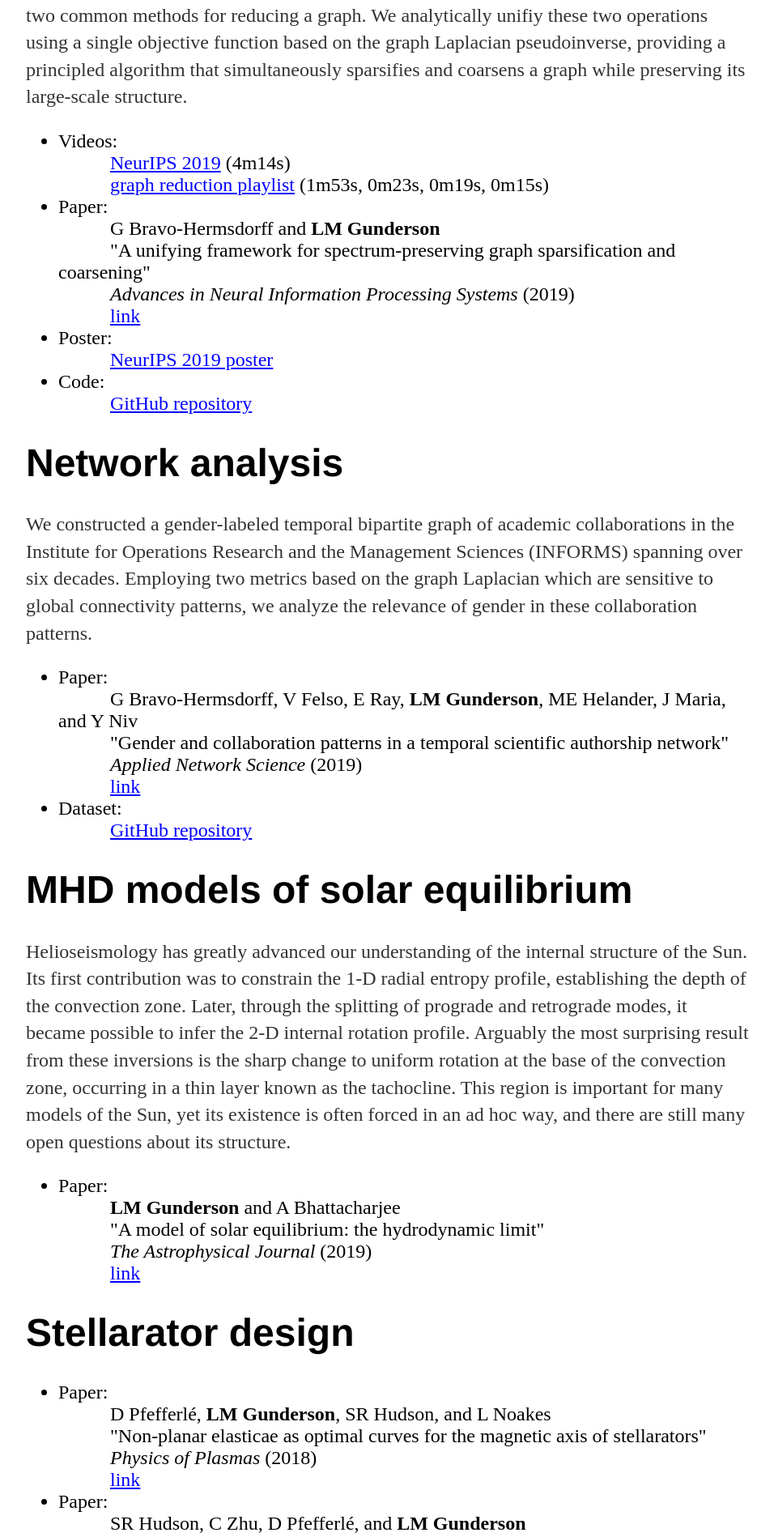
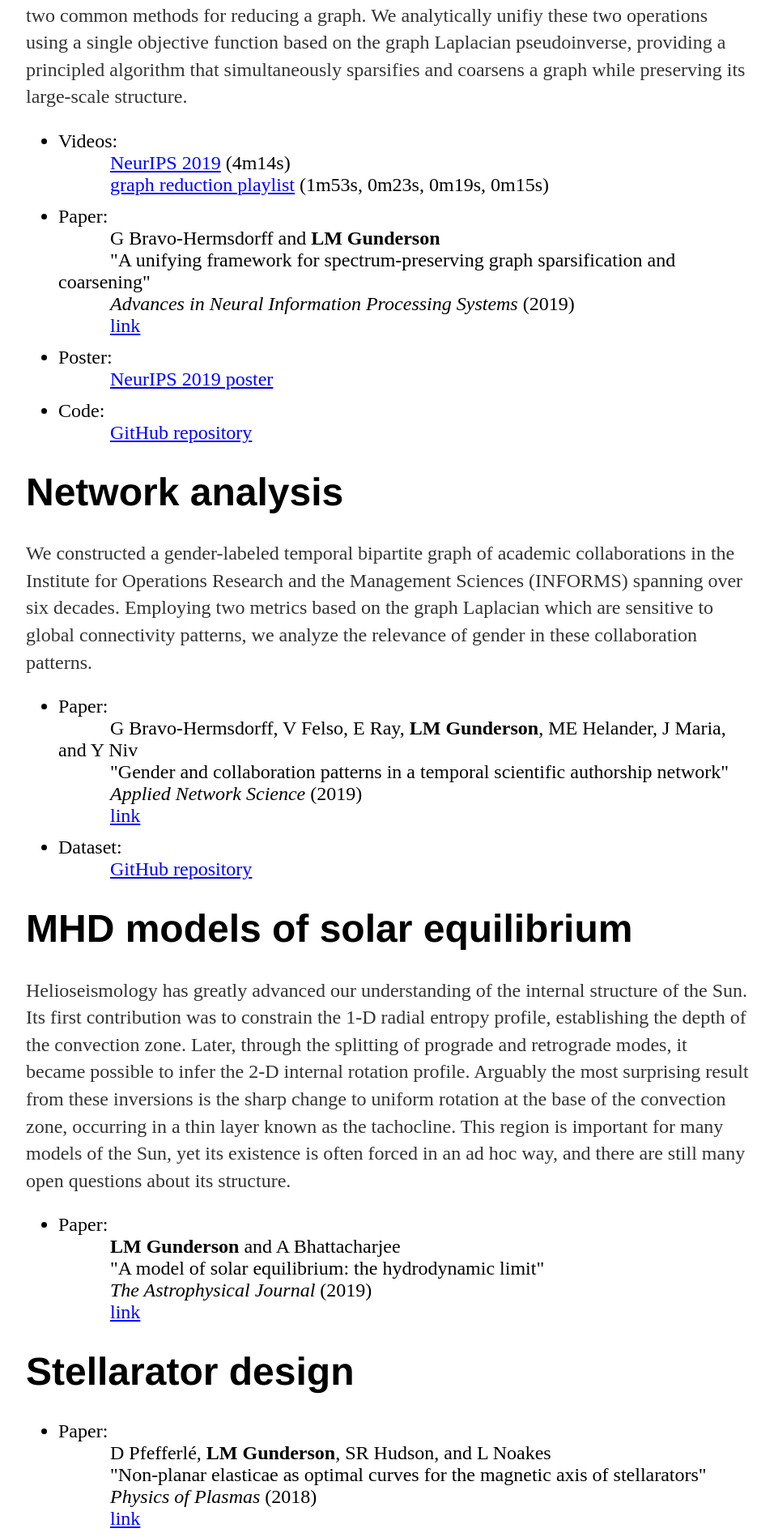
Before and after one commit to LeeMGunderson/LeeMGunderson.github.io, a Jekyll site: the page built from research/index.html, in a window 1280 px wide. Shown: the part 794-2692 px from the top of the page at 81% size, without its empty margins (160-1116 px from the left). Built offline with Jekyll 4.4.1, drawn with Linux system fonts in a browser that asks for light colours.

Commit message:
Update index.html

```diff
--- a/research/index.html
+++ b/research/index.html
@@ -16,7 +16,7 @@ title: Research
 				<br>
 				<font style="margin-left:64px; font-size:24px;">The Turtles are still working on this...</font>
 			</li>
-			<li style="font-size:24px;">Code:
+			<li style="font-size:24px; margin-bottom:12px;">Code:
 				<br>
 				<font style="margin-left:64px; font-size:24px;">The Turtles are still working on this...</font>
 			</li>
@@ -25,14 +25,14 @@ title: Research
 	<h1>Graph reduction</h1>
 		<p style="font-size:24px">The deletion of edges (sparsification) and the merging of adjacent vertices (coarsening) are two common methods for reducing a graph.  We analytically unifiy these two operations using a single objective function based on the graph Laplacian pseudoinverse, providing a principled algorithm that simultaneously sparsifies and coarsens a graph while preserving its large-scale structure.</p>
 		<ul>
-			<li style="font-size:24px;";>Videos:
+			<li style="font-size:24px; margin-bottom:12px;";>Videos:
 				<br>
 				<a href="https://www.youtube.com/watch?v=xTAPZbQlq3A" target="_blank" style="margin-left:64px; text-decoration:underline; color:blue">NeurIPS 2019</a> (4m14s)
 				<br>
 				<a href="https://www.youtube.com/playlist?list=PLmfiQcz2q6d3sZutLri4ZAIDLqM_4K1p-" target="_blank" style="margin-left:64px; text-decoration:underline; color:blue;">graph reduction playlist</a> (1m53s, 0m23s, 0m19s, 0m15s)
 				<br>
 			</li>
-			<li style="font-size:24px;";>Paper:
+			<li style="font-size:24px; margin-bottom:12px;";>Paper:
 				<br>
 				<font style="margin-left:64px; font-size:24px;">G Bravo-Hermsdorff and <strong>LM Gunderson</strong></font>
 				<br>
@@ -42,11 +42,11 @@ title: Research
 				<br>
 				<a href="https://arxiv.org/abs/1902.09702" target="_blank" style="margin-left:64px; font-size:24px; text-decoration:underline; color:blue;">link</a>
 			</li>
-			<li style="font-size:24px;";>Poster:
+			<li style="font-size:24px; margin-bottom:12px;";>Poster:
 				<br>
 				<a href="NeurIPS_Poster.pdf" target="_blank" style="margin-left:64px; text-decoration:underline; color:blue;">NeurIPS 2019 poster</a>
 			</li>
-			<li style="font-size:24px;";>Code:
+			<li style="font-size:24px; margin-bottom:12px;";>Code:
 				<br>
 				<a href="https://github.com/TheGravLab/A-Unifying-Framework-for-Spectrum-Preserving-Graph-Sparsification-and-Coarsening" target="_blank" style="margin-left:64px; text-decoration:underline; color:blue;">GitHub repository</a>
 			</li>
@@ -55,7 +55,7 @@ title: Research
 	<h1>Network analysis</h1>
 		<p style="font-size:24px;">We constructed a gender-labeled temporal bipartite graph of academic collaborations in the Institute for Operations Research and the Management Sciences (INFORMS) spanning over six decades.  Employing two metrics based on the graph Laplacian which are sensitive to global connectivity patterns, we analyze the relevance of gender in these collaboration patterns.</p>
 		<ul>
-			<li style="font-size:24px;">Paper:
+			<li style="font-size:24px; margin-bottom:12px;">Paper:
 				<br>
 				<font style="margin-left:64px; font-size:24px;">G Bravo-Hermsdorff, V Felso, E Ray, <strong>LM Gunderson</strong>, ME Helander, J Maria, and Y Niv</font>
 				<br>
@@ -65,7 +65,7 @@ title: Research
 				<br>
 				<a href="https://appliednetsci.springeropen.com/articles/10.1007/s41109-019-0214-4" target="_blank" style="margin-left:64px; text-decoration:underline; color:blue;">link</a>
 			</li>
-			<li style="font-size:24px;";>Dataset:
+			<li style="font-size:24px; margin-bottom:12px;";>Dataset:
 				<br>
 				<a href="https://github.com/Gecia/INFORMS_TemporalGenderedAuthorshipNetwork" target="_blank" style="margin-left:64px; text-decoration:underline; color:blue;">GitHub repository</a>
 			</li>
@@ -74,7 +74,7 @@ title: Research
 	<h1>MHD models of solar equilibrium</h1>
 		<p style="font-size:24px;">Helioseismology has greatly advanced our understanding of the internal structure of the Sun.  Its first contribution was to constrain the 1-D radial entropy profile, establishing the depth of the convection zone. Later, through the splitting of prograde and retrograde modes, it became possible to infer the 2-D internal rotation profile.  Arguably the most surprising result from these inversions is the sharp change to uniform rotation at the base of the convection zone, occurring in a thin layer known as the tachocline.  This region is important for many models of the Sun, yet its existence is often forced in an ad hoc way, and there are still many open questions about its structure.</p>
 		<ul>
-			<li style="font-size:24px;">Paper:
+			<li style="font-size:24px; margin-bottom:12px;">Paper:
 				<br>
 				<font style="margin-left:64px; font-size:24px;"><strong>LM Gunderson</strong> and A Bhattacharjee</font>
 				<br>
@@ -89,7 +89,7 @@ title: Research
 	<h1>Stellarator design</h1>
 		<p style="font-size:24px;"></p>
 		<ul>
-			<li style="font-size:24px;">Paper:
+			<li style="font-size:24px; margin-bottom:12px;">Paper:
 				<br>
 				<font style="margin-left:64px; font-size:24px;">D Pfefferl&eacute;, <strong>LM Gunderson</strong>, SR Hudson, and L Noakes</font>
 				<br>
@@ -99,7 +99,7 @@ title: Research
 				<br>
 				<a href="https://arxiv.org/abs/1805.02221" target="_blank" style="margin-left:64px; text-decoration:underline; color:blue;">link</a>
 			</li>
-			<li style="font-size:24px;">Paper:
+			<li style="font-size:24px; margin-bottom:12px;">Paper:
 				<br>
 				<font style="margin-left:64px; font-size:24px;">SR Hudson, C Zhu, D Pfefferl&eacute;, and <strong>LM Gunderson</strong></font>
 				<br>
@@ -114,7 +114,7 @@ title: Research
 	<h1>Aerosol targets for plasma experiments</h1>
 		<p style="font-size:24px;"></p>
 		<ul>
-			<li style="font-size:24px;">Paper:
+			<li style="font-size:24px; margin-bottom:12px;">Paper:
 				<br>
 				<font style="margin-left:64px; font-size:24px;">DE Ruiz, <strong>LM Gunderson</strong>, MJ Hay, E Merino, EJ Valeo, SJ Zweben, and NJ Fisch</font>
 				<br>
```
